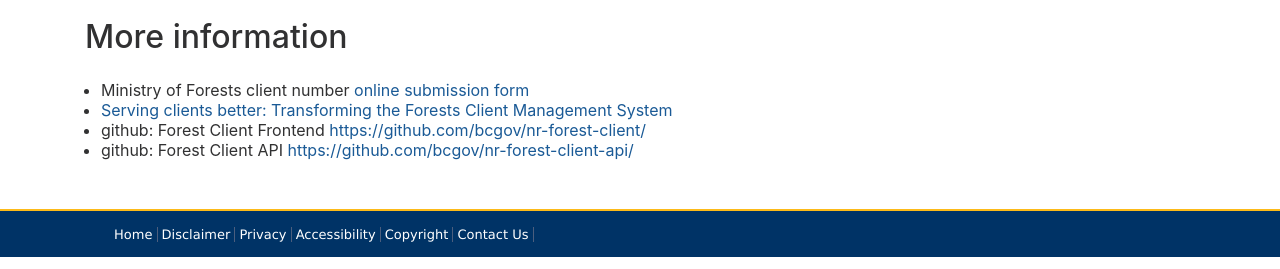
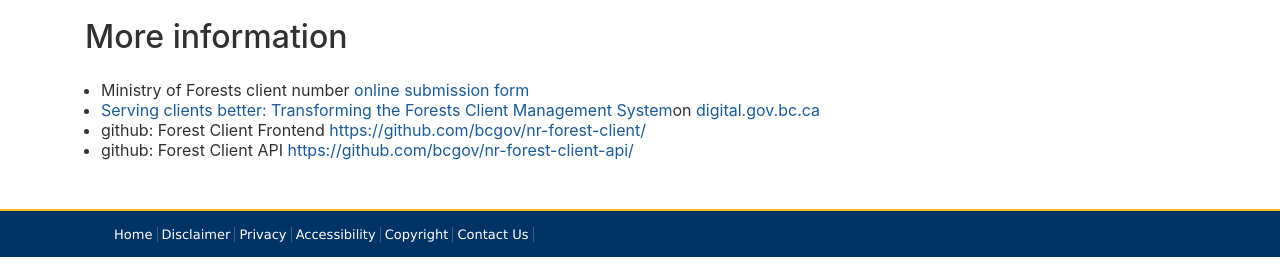
Before and after one commit to bcgov/forestry-digital-services, a Jekyll site: the page built from collections/_applications/client.md, in a window 1280 px wide. Shown: the part 643-912 px from the top of the page. Built offline with Jekyll 4.4.1, drawn with Linux system fonts in a browser that asks for light colours; nearby versions of some CDN libraries.

Commit message:
Update client.md

```diff
--- a/collections/_applications/client.md
+++ b/collections/_applications/client.md
@@ -25,6 +25,6 @@
 
 ## More information
 + Ministry of Forests client number [online submission form](https://www2.gov.bc.ca/gov/content?id=E290320237694A9584C0CABC5DE3B9F2)
-+ [Serving clients better: Transforming the Forests Client Management System](https://digital.gov.bc.ca/2024/11/19/forests-client-management/)
++ [Serving clients better: Transforming the Forests Client Management System](https://digital.gov.bc.ca/2024/11/19/forests-client-management/)on [digital.gov.bc.ca](https://digital.gov.bc.ca/)
 + github: Forest Client Frontend [https://github.com/bcgov/nr-forest-client/](https://github.com/bcgov/nr-forest-client/)
 + github: Forest Client API [https://github.com/bcgov/nr-forest-client-api/](https://github.com/bcgov/nr-forest-client-api/)
```
